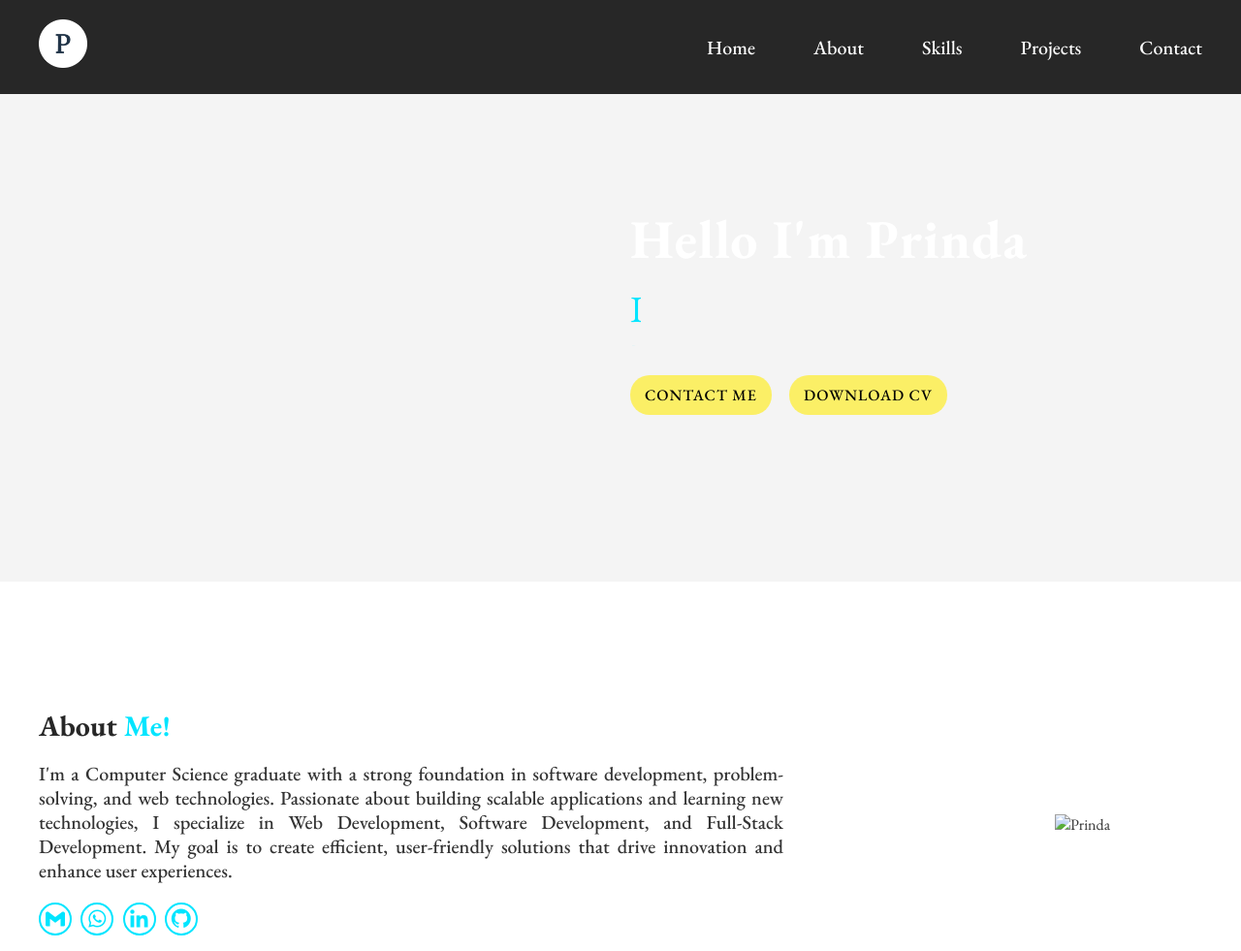
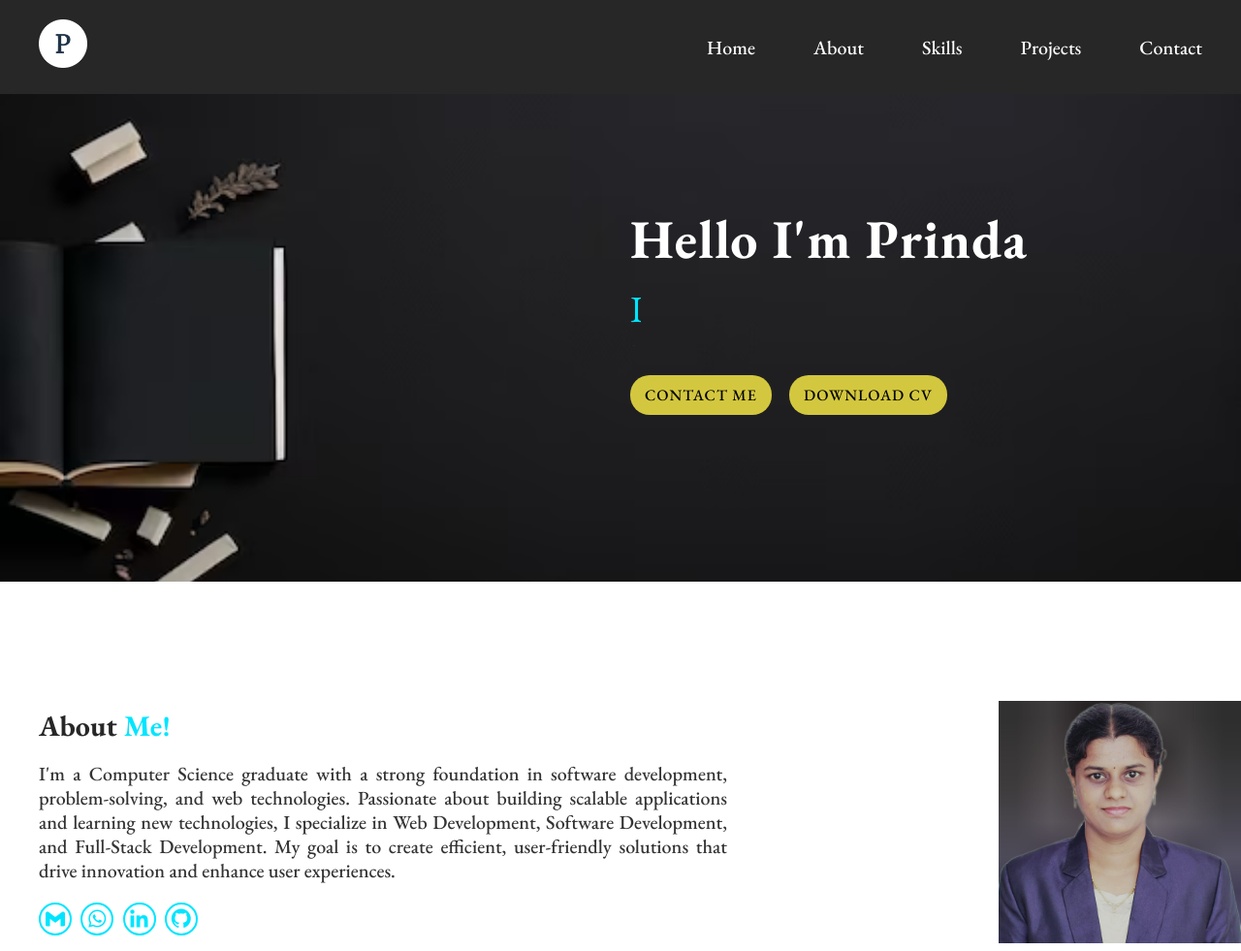
Before and after one commit to prinda810/Portfolio-prinda, a plain HTML site: page index.html in a window 1280 px wide. Shown: the top 981 px of the page at 97% size. Drawn offline with nearby package versions, Linux system fonts and the light colour scheme; the site is published under a folder, as on GitHub Pages, so addresses that start at the root find nothing.

Commit message:
images name changed

```diff
--- a/index.html
+++ b/index.html
@@ -92,7 +92,7 @@
         </div>
         <div class="abt-image">
           <div data-aos="zoom-in">
-            <img src="/profile.jpeg" alt="Prinda" width="250px" />
+            <img src="profile.jpeg" alt="Prinda" width="250px" />
           </div>
         </div>
         <div class="social-media"></div>
--- a/style.css
+++ b/style.css
@@ -24,7 +24,7 @@ body {
 }
 
 header {
-  background-image: url("/background.avif");
+  background-image: url("background.avif");
   background-repeat: no-repeat;
   background-size: cover;
   height: 600px;
```
